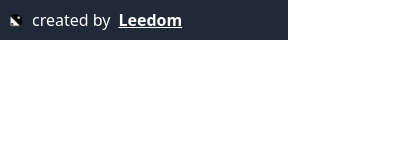
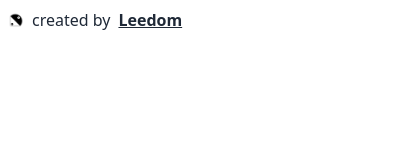
Before and after one commit to leedomjs/You-Dont-Need-Useless-Dom, a browser extension: page extension/popup.html in a window 400 px wide. Drawn offline with Linux system fonts and the light colour scheme.

Commit message:
feat: enable dark mode

```diff
--- a/extension/popup.html
+++ b/extension/popup.html
@@ -9,8 +9,8 @@
   <link rel="stylesheet" href="css/output.css">
 </head>
 
-<body class="w-72 bg-white">
-  <div class="header p-2 bg-gray-800 text-white flex items-center">
+<body class="w-72">
+  <div class="header p-2 dark:bg-gray-800 dark:text-white bg-white text-gray-800 flex items-center">
     <img class="w-4 inline-block mr-2" src="images/logo.png" alt="Leedom">
     created by <a class="underline pl-2 font-bold" href="https://github.com/leedom92" target="_blank" rel="noopener noreferrer">Leedom</a>
   </div>
```
Also changed, not shown: extension/css/output.css.
